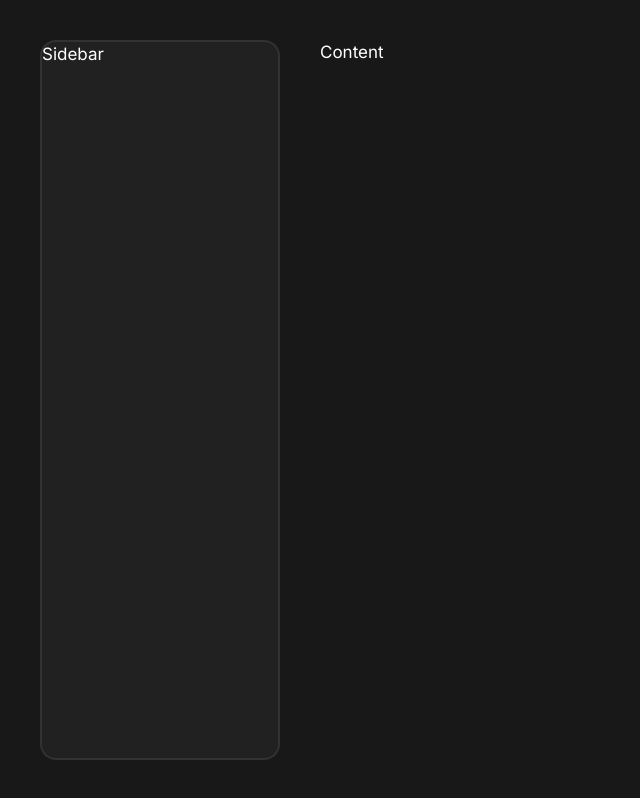
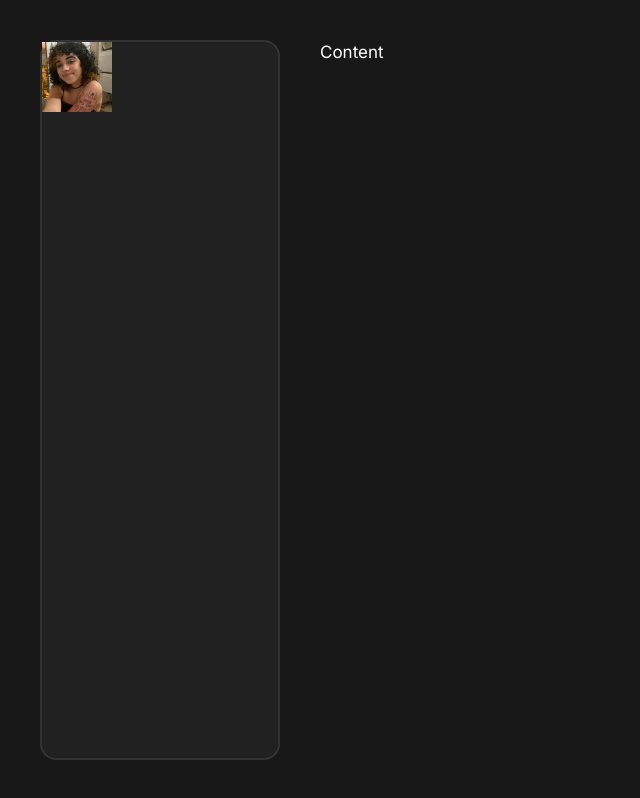
Before and after one commit to Peleton-011/chore-tracker, a Next.js app: page / in a window 1280 px wide. Shown: the whole page, without its empty margins (0-640 px from the left). Built offline with nearby package versions, Linux system fonts and the light colour scheme.

Commit message:
Add basic profile image display

```diff
--- a/app/components/Sidebar/Sidebar.tsx
+++ b/app/components/Sidebar/Sidebar.tsx
@@ -2,21 +2,36 @@
 import React from "react";
 import styled from "styled-components";
 import { useGlobalState } from "../../context/globalProvider";
+import Image from "next/image";
 
 function Sidebar() {
 	const { theme } = useGlobalState();
 
-	console.log(theme);
-	return <SidebarStyled theme={theme}>Sidebar</SidebarStyled>;
+	return (
+		<SidebarStyled theme={theme}>
+			<div className="profile">
+				<div className="profile-overlay">
+					<div className="image-wrapper">
+						<Image
+							src="/avatar.jpeg"
+							alt="profile picture"
+							width={70}
+							height={70}
+						/>
+					</div>
+				</div>
+			</div>
+		</SidebarStyled>
+	);
 }
 
 const SidebarStyled = styled.nav`
 	position: relative;
 	width: ${({ theme }) => theme.sidebarWidth};
 	background-color: ${({ theme }) => theme.colorBg2};
-    border: 2px solid ${({ theme }) => theme.borderColor2};
+	border: 2px solid ${({ theme }) => theme.borderColor2};
 
-    border-radius: 1rem;
+	border-radius: 1rem;
 `;
 
 export default Sidebar;
```
Also changed, not shown: public/avatar.jpeg (added).
